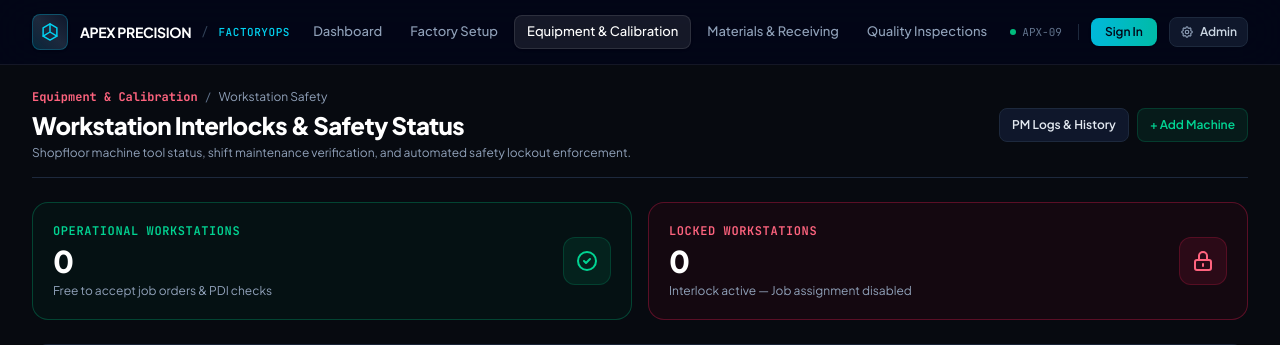
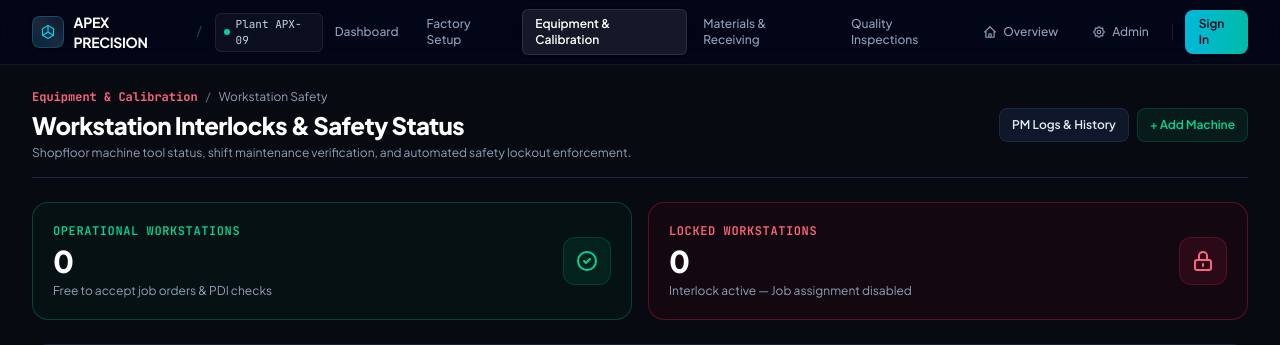
Before and after one commit to blackcoder234/factory-op-qc-system, a Django app: page /calibration/ in a window 1280 px wide. Shown: the top 345 px of the page. Run offline with Django 5.2, Linux system fonts and the light colour scheme; data that the repository does not hold is empty.

Commit message:
feat: add base layout template, landing page, and tailwind css configuration

```diff
--- a/factory_ops/templates/base.html
+++ b/factory_ops/templates/base.html
@@ -23,75 +23,100 @@
 
   <!-- Top Global Navigation Bar -->
   <header class="sticky top-0 z-50 border-b border-white/[0.07] bg-slate-950/80 backdrop-blur-xl transition-all">
-    <div class="max-w-7xl mx-auto px-4 sm:px-6 lg:px-8">
+    <div class="w-full px-4 sm:px-6 lg:px-8">
       <div class="flex items-center justify-between h-16">
 
-        <!-- Brand / Logo -->
+        <!-- Left: Corporate Identity & Context Switcher -->
         <div class="flex items-center gap-3">
-          <a href="{% if user.is_authenticated %}{% url 'master_setup:dashboard' %}{% else %}{% url 'master_setup:home' %}{% endif %}" class="flex items-center gap-3 group">
-            <div class="w-9 h-9 rounded-lg bg-gradient-to-tr from-cyan-500/20 via-slate-800 to-slate-900 border border-cyan-500/30 flex items-center justify-center shadow-sm group-hover:border-cyan-400/60 transition-colors">
-              <svg class="w-5 h-5 text-cyan-400 group-hover:text-cyan-300 transition-colors" viewBox="0 0 24 24" fill="none" stroke="currentColor" stroke-width="1.75">
+          <a href="{% if user.is_authenticated %}{% url 'master_setup:dashboard' %}{% else %}{% url 'master_setup:home' %}{% endif %}" class="flex items-center gap-2.5 group">
+            <div class="w-8 h-8 rounded-lg bg-gradient-to-tr from-cyan-500/20 via-slate-800 to-slate-900 border border-cyan-500/30 flex items-center justify-center shadow-sm group-hover:border-cyan-400/60 transition-colors">
+              <svg class="w-4 h-4 text-cyan-400 group-hover:text-cyan-300 transition-colors" viewBox="0 0 24 24" fill="none" stroke="currentColor" stroke-width="1.75">
                 <path stroke-linecap="round" stroke-linejoin="round" d="M12 2.25L3.75 7v10L12 21.75 20.25 17V7L12 2.25z" />
                 <path stroke-linecap="round" stroke-linejoin="round" d="M12 2.25V12m0 0l8.25 5M12 12l-8.25 5" />
               </svg>
             </div>
-            <div class="flex items-center gap-2.5">
-              <span class="text-sm font-bold tracking-tight text-white group-hover:text-cyan-400 transition-colors">APEX PRECISION</span>
-              <span class="text-slate-700 font-mono text-xs">/</span>
-              <span class="text-[11px] font-mono font-medium text-cyan-400 tracking-wider uppercase">FactoryOps</span>
-            </div>
+            <span class="text-sm font-bold tracking-tight text-white group-hover:text-cyan-400 transition-colors">APEX PRECISION</span>
           </a>
+
+          <span class="text-slate-700 font-mono text-xs">/</span>
+
+          <div class="inline-flex items-center gap-1.5 px-2 py-0.5 rounded-md bg-white/[0.04] border border-white/[0.08] text-[11px] font-mono text-slate-300">
+            <span class="w-1.5 h-1.5 rounded-full bg-emerald-400"></span>
+            <span>Plant APX-09</span>
+          </div>
         </div>
 
-        <!-- Navigation Links -->
-        <nav class="hidden md:flex items-center gap-1 text-[13px] font-medium">
+        <!-- Center: Navigation Tabs with Clean Separation -->
+        <nav class="hidden lg:flex items-center gap-1 text-xs font-medium">
           <a href="{% url 'master_setup:dashboard' %}"
-             class="px-3 py-1.5 rounded-lg transition-all {% if request.resolver_match.app_name == 'master_setup' and request.resolver_match.url_name == 'dashboard' %}bg-white/[0.08] text-white border border-white/10 shadow-sm{% else %}text-slate-400 hover:text-white hover:bg-white/[0.04]{% endif %}">
+             class="px-3 py-1.5 rounded-md transition-all {% if request.resolver_match.app_name == 'master_setup' and request.resolver_match.url_name == 'dashboard' %}bg-white/[0.08] text-white font-semibold border border-white/10 shadow-sm{% else %}text-slate-400 hover:text-white hover:bg-white/[0.04]{% endif %}">
             Dashboard
           </a>
           <a href="{% url 'master_setup:department_list' %}"
-             class="px-3 py-1.5 rounded-lg transition-all {% if request.resolver_match.app_name == 'master_setup' and request.resolver_match.url_name != 'dashboard' %}bg-white/[0.08] text-white border border-white/10 shadow-sm{% else %}text-slate-400 hover:text-white hover:bg-white/[0.04]{% endif %}">
+             class="px-3 py-1.5 rounded-md transition-all {% if request.resolver_match.app_name == 'master_setup' and request.resolver_match.url_name != 'dashboard' %}bg-white/[0.08] text-white font-semibold border border-white/10 shadow-sm{% else %}text-slate-400 hover:text-white hover:bg-white/[0.04]{% endif %}">
             Factory Setup
           </a>
           <a href="{% url 'calibration:machine_lock_list' %}"
-             class="px-3 py-1.5 rounded-lg transition-all {% if request.resolver_match.app_name == 'calibration' %}bg-white/[0.08] text-white border border-white/10 shadow-sm{% else %}text-slate-400 hover:text-white hover:bg-white/[0.04]{% endif %}">
+             class="px-3 py-1.5 rounded-md transition-all {% if request.resolver_match.app_name == 'calibration' %}bg-white/[0.08] text-white font-semibold border border-white/10 shadow-sm{% else %}text-slate-400 hover:text-white hover:bg-white/[0.04]{% endif %}">
             Equipment &amp; Calibration
           </a>
           <a href="{% url 'material_intake:batch_list' %}"
-             class="px-3 py-1.5 rounded-lg transition-all {% if request.resolver_match.app_name == 'material_intake' %}bg-white/[0.08] text-white border border-white/10 shadow-sm{% else %}text-slate-400 hover:text-white hover:bg-white/[0.04]{% endif %}">
+             class="px-3 py-1.5 rounded-md transition-all {% if request.resolver_match.app_name == 'material_intake' %}bg-white/[0.08] text-white font-semibold border border-white/10 shadow-sm{% else %}text-slate-400 hover:text-white hover:bg-white/[0.04]{% endif %}">
             Materials &amp; Receiving
           </a>
           <a href="{% url 'inspection:checklist_list' %}"
-             class="px-3 py-1.5 rounded-lg transition-all {% if request.resolver_match.app_name == 'inspection' %}bg-white/[0.08] text-white border border-white/10 shadow-sm{% else %}text-slate-400 hover:text-white hover:bg-white/[0.04]{% endif %}">
+             class="px-3 py-1.5 rounded-md transition-all {% if request.resolver_match.app_name == 'inspection' %}bg-white/[0.08] text-white font-semibold border border-white/10 shadow-sm{% else %}text-slate-400 hover:text-white hover:bg-white/[0.04]{% endif %}">
             Quality Inspections
           </a>
         </nav>
 
-        <!-- Right Side: Role Badge, Auth & Admin Link -->
-        <div class="flex items-center gap-3">
-          <!-- Discreet Facility Indicator -->
-          <span class="hidden xl:inline-flex items-center gap-1.5 text-[11px] font-mono text-slate-500 mr-1">
-            <span class="w-1.5 h-1.5 rounded-full bg-emerald-500"></span>
-            APX-09
-          </span>
+        <!-- Right: Utilities & User Profile -->
+        <div class="flex items-center gap-2 sm:gap-3">
+          <!-- Public Overview Link -->
+          <a href="{% url 'master_setup:home' %}"
+             title="View Public Overview Page"
+             class="hidden sm:inline-flex items-center gap-1.5 px-2.5 py-1 text-xs text-slate-400 hover:text-cyan-400 hover:bg-white/[0.04] rounded-md transition border border-transparent hover:border-white/10">
+            <svg class="w-3.5 h-3.5" fill="none" viewBox="0 0 24 24" stroke="currentColor">
+              <path stroke-linecap="round" stroke-linejoin="round" stroke-width="2" d="M3 12l2-2m0 0l7-7 7 7M5 10v10a1 1 0 001 1h3m10-11l2 2m-2-2v10a1 1 0 01-1 1h-3m-6 0a1 1 0 001-1v-4a1 1 0 011-1h2a1 1 0 011 1v4a1 1 0 001 1m-6 0h6"/>
+            </svg>
+            <span class="font-medium">Overview</span>
+          </a>
 
-          <div class="h-4 w-[1px] bg-slate-800 hidden xl:block"></div>
+          <!-- Django Admin Link -->
+          <a href="/admin/" target="_blank"
+             title="Django Administration"
+             class="hidden md:inline-flex items-center gap-1.5 px-2.5 py-1 text-xs text-slate-400 hover:text-white hover:bg-white/[0.04] rounded-md transition border border-transparent hover:border-white/10">
+            <svg class="w-3.5 h-3.5 text-slate-400" fill="none" viewBox="0 0 24 24" stroke="currentColor">
+              <path stroke-linecap="round" stroke-linejoin="round" stroke-width="2" d="M10.325 4.317c.426-1.756 2.924-1.756 3.35 0a1.724 1.724 0 002.573 1.066c1.543-.94 3.31.826 2.37 2.37a1.724 1.724 0 001.065 2.572c1.756.426 1.756 2.924 0 3.35a1.724 1.724 0 00-1.066 2.573c.94 1.543-.826 3.31-2.37 2.37a1.724 1.724 0 00-2.572 1.065c-.426 1.756-2.924 1.756-3.35 0a1.724 1.724 0 00-2.573-1.066c-1.543.94-3.31-.826-2.37-2.37a1.724 1.724 0 00-1.065-2.572c-1.756-.426-1.756-2.924 0-3.35a1.724 1.724 0 001.066-2.573c-.94-1.543.826-3.31 2.37-2.37.996.608 2.296.07 2.572-1.065z" />
+              <path stroke-linecap="round" stroke-linejoin="round" stroke-width="2" d="M15 12a3 3 0 11-6 0 3 3 0 016 0z" />
+            </svg>
+            <span class="font-medium">Admin</span>
+          </a>
+
+          <div class="h-4 w-px bg-white/10 hidden sm:block"></div>
 
           {% if user.is_authenticated %}
-            <div class="hidden sm:flex items-center gap-2 px-2.5 py-1 rounded-lg bg-slate-900 border border-slate-800 text-xs text-slate-300">
-              <span class="w-1.5 h-1.5 rounded-full bg-emerald-400 animate-pulse"></span>
-              <span class="font-mono text-slate-400">
-                {% if user.is_staff or user.is_superuser %}Supervisor:{% else %}Operator:{% endif %}
-                <strong class="text-white">{{ user.username }}</strong>
-              </span>
+            <!-- User Avatar & Profile Badge (Linear/Vercel style) -->
+            <div class="flex items-center gap-2 px-2 py-1 rounded-lg bg-white/[0.03] border border-white/[0.06]">
+              <div class="w-6 h-6 rounded-full bg-gradient-to-tr from-cyan-500/20 to-teal-500/30 border border-cyan-500/40 flex items-center justify-center text-cyan-300 font-bold text-[11px] font-mono uppercase">
+                {{ user.username|slice:":1"|default:"U" }}
+              </div>
+              <div class="flex items-center gap-1.5 text-xs">
+                <span class="font-semibold text-slate-200">{{ user.username }}</span>
+                <span class="text-[10px] font-mono px-1.5 py-0.2 rounded bg-slate-800 text-slate-400 border border-slate-700">
+                  {% if user.is_staff or user.is_superuser %}Supervisor{% else %}Operator{% endif %}
+                </span>
+              </div>
             </div>
 
+            <!-- Sign Out Button -->
             <a href="{% url 'master_setup:logout' %}"
-               class="inline-flex items-center gap-1.5 px-3 py-1.5 text-xs font-semibold rounded-lg bg-slate-900 hover:bg-rose-950/40 text-slate-400 hover:text-rose-300 border border-slate-800 hover:border-rose-800/40 transition">
+               title="Sign Out"
+               class="inline-flex items-center gap-1 px-2.5 py-1 text-xs font-medium text-slate-400 hover:text-rose-400 hover:bg-rose-500/10 rounded-md transition border border-transparent hover:border-rose-500/20">
               <svg class="w-3.5 h-3.5" fill="none" viewBox="0 0 24 24" stroke="currentColor">
                 <path stroke-linecap="round" stroke-linejoin="round" stroke-width="2" d="M17 16l4-4m0 0l-4-4m4 4H7m6 4v1a3 3 0 01-3 3H6a3 3 0 01-3-3V7a3 3 0 013-3h4a3 3 0 013 3v1"/>
               </svg>
-              <span>Sign Out</span>
+              <span class="hidden sm:inline">Sign Out</span>
             </a>
           {% else %}
             <a href="{% url 'master_setup:login' %}"
@@ -99,15 +124,6 @@
               Sign In
             </a>
           {% endif %}
-
-          <a href="/admin/" target="_blank"
-             class="hidden sm:inline-flex items-center gap-1.5 px-2.5 py-1.5 text-xs font-semibold rounded-lg bg-slate-900 hover:bg-slate-800 text-slate-300 hover:text-white border border-slate-800 transition">
-            <svg class="w-3.5 h-3.5 text-slate-400" fill="none" viewBox="0 0 24 24" stroke="currentColor">
-              <path stroke-linecap="round" stroke-linejoin="round" stroke-width="2" d="M10.325 4.317c.426-1.756 2.924-1.756 3.35 0a1.724 1.724 0 002.573 1.066c1.543-.94 3.31.826 2.37 2.37a1.724 1.724 0 001.065 2.572c1.756.426 1.756 2.924 0 3.35a1.724 1.724 0 00-1.066 2.573c.94 1.543-.826 3.31-2.37 2.37a1.724 1.724 0 00-2.572 1.065c-.426 1.756-2.924 1.756-3.35 0a1.724 1.724 0 00-2.573-1.066c-1.543.94-3.31-.826-2.37-2.37a1.724 1.724 0 00-1.065-2.572c-1.756-.426-1.756-2.924 0-3.35a1.724 1.724 0 001.066-2.573c-.94-1.543.826-3.31 2.37-2.37.996.608 2.296.07 2.572-1.065z" />
-              <path stroke-linecap="round" stroke-linejoin="round" stroke-width="2" d="M15 12a3 3 0 11-6 0 3 3 0 016 0z" />
-            </svg>
-            <span>Admin</span>
-          </a>
         </div>
 
       </div>
```
Also changed, not shown: factory_ops/templates/landing.html (+13 -16 lines), factory_ops/static/css/tailwind.css.
